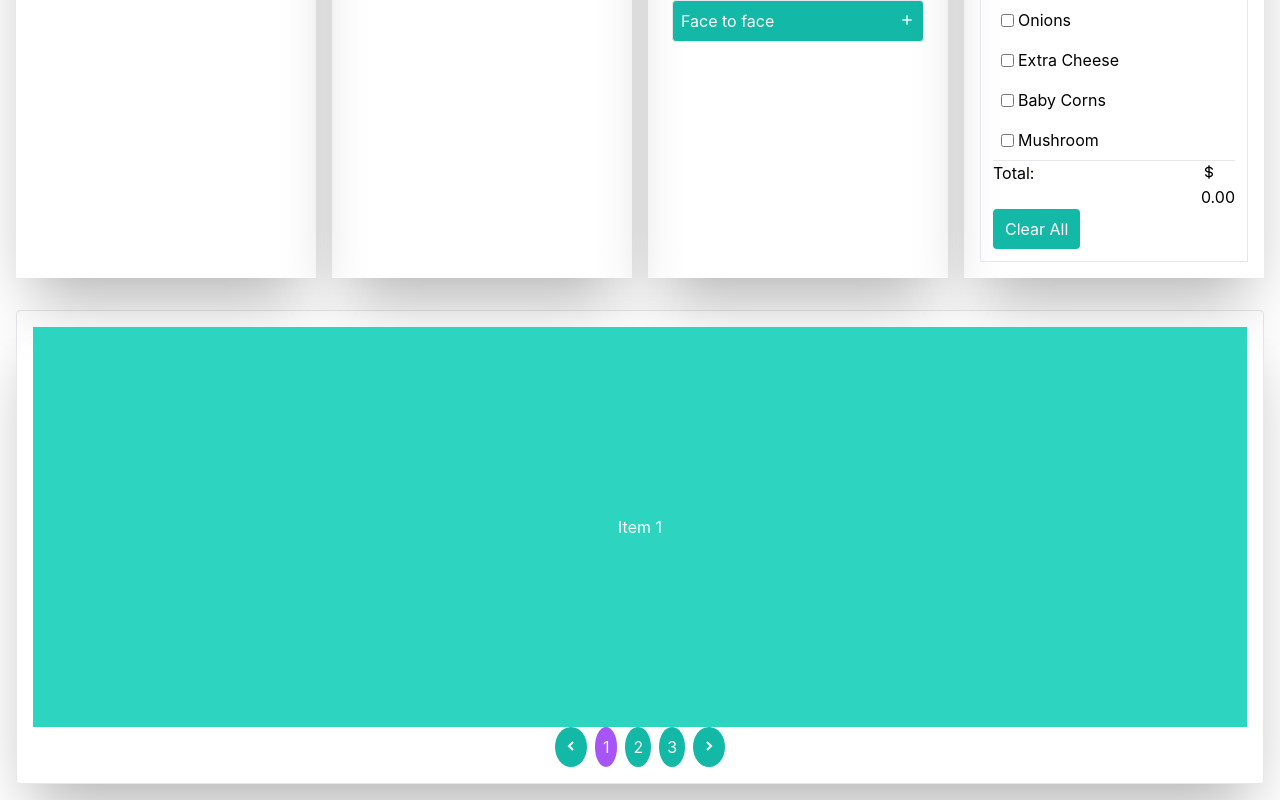
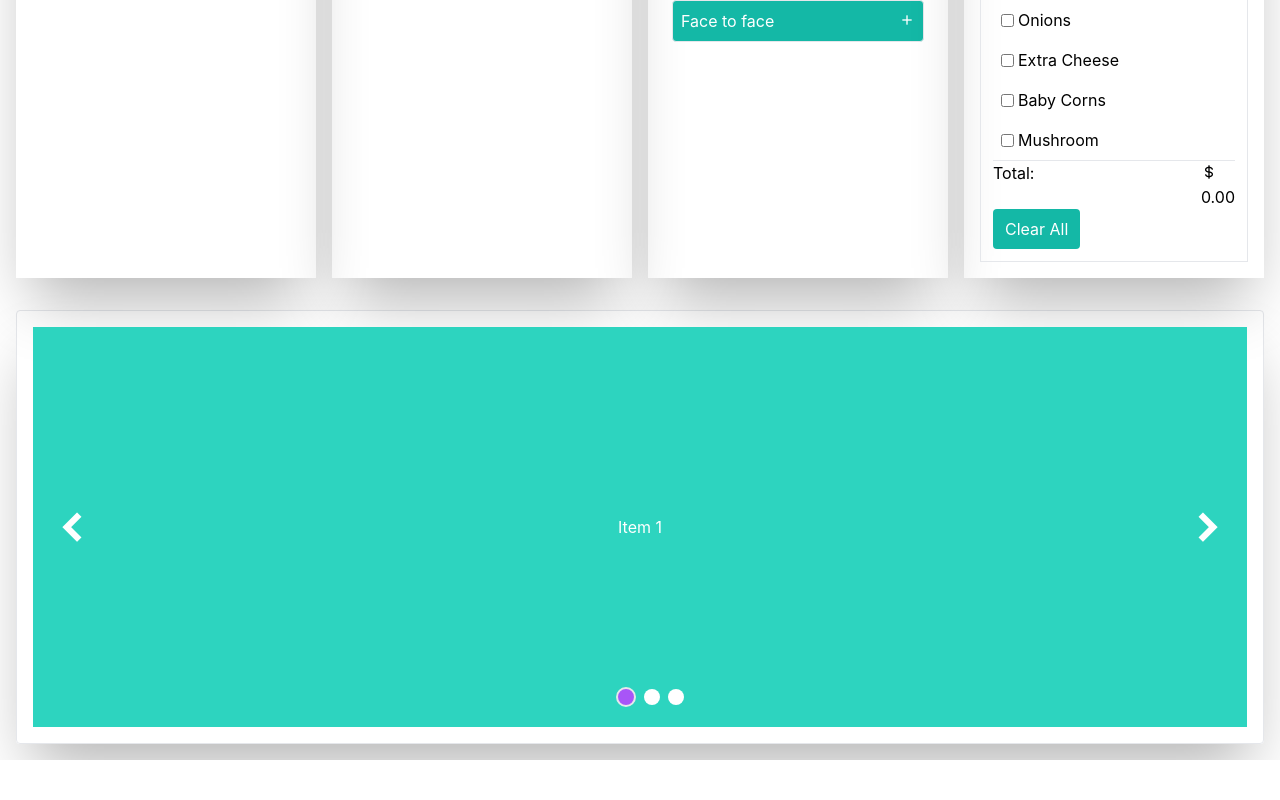
Before and after one commit to DanielMagar/ReactComponentApp, a React (Create React App) app: page / in a window 1280 px wide. Shown: the part 474-1274 px from the top of the page. After the commit the page ends 1234 px from the top, so only its background shows below. Built offline with nearby package versions, Linux system fonts and the light colour scheme.

Commit message:
carousel css

```diff
--- a/src/common/Carousel.jsx
+++ b/src/common/Carousel.jsx
@@ -1,4 +1,5 @@
-import React, { useState } from "react";
+import React, { useState, useEffect } from "react";
+import "boxicons";
 
 export const CarouselItem = ({ children, width }) => {
   return (
@@ -18,16 +19,38 @@ const Carousel = ({ children }) => {
 
   // updating index for updating activeIndex state value to activate translate into 0, 100 and 200 respectively
   const updateIndex = (newIndex) => {
+    console.log("checking the new index", newIndex);
     if (newIndex < 0) {
+      newIndex = React.Children.count(children) - 1;
+    } else if (newIndex >= React.Children.count(children)) {
       newIndex = 0;
-    } else if (newIndex >= React.Children.count(children)) {
-      newIndex = React.Children.count(children) - 1;
     }
     setActiveIndex(newIndex);
   };
+  useEffect(() => {
+    setActiveIndex((state) => {
+      return state;
+    });
+  }, [activeIndex]);
   return (
     <>
-      <div className="overflow-hidden">
+      <div className="overflow-hidden relative">
+        <div className="absolute top-0 bottom-0 w-20 text-center  left-0 z-50  hover:bg-gradient-to-r from-[#00000067] to-[#0000002d] hover:transition-all duration-[0.3s]">
+          <div className="h-full w-full flex justify-center items-center">
+            <i
+              className="bx bxs-chevron-left text-[50px] text-white text-center cursor-pointer"
+              onClick={() => updateIndex(activeIndex - 1)}
+            ></i>
+          </div>
+        </div>
+        <div className="absolute top-0 bottom-0 w-20  text-center right-0 z-50 hover:bg-gradient-to-l from-[#00000067] to-[#0000002d]">
+          <div className="h-full w-full flex justify-center items-center">
+            <i
+              className="bx bxs-chevron-right text-[50px] text-white cursor-pointer"
+              onClick={() => updateIndex(activeIndex + 1)}
+            ></i>
+          </div>
+        </div>
         <div
           className={`whitespace-nowrap transition-all duration-[0.3s] -translate-x-[${
             activeIndex * 100
@@ -37,31 +60,19 @@ const Carousel = ({ children }) => {
             return React.cloneElement(child, { width: "100%" });
           })}
         </div>
-        <div className="flex items-center justify-center gap-2">
-          <button
-            className="bg-teal-500 p-2 rounded-[50%] text-white"
-            onClick={() => updateIndex(activeIndex - 1)}
-          >
-            <i className="bx bxs-chevron-left"></i>
-          </button>
+        <div className="flex items-center justify-center  gap-2 absolute top-[90%] left-[48%] z-10">
           {React.Children.map(children, (child, index) => {
             return (
               <button
                 className={`p-2 rounded-[80%] text-white active:bg-purple-500 ${
-                  index === activeIndex ? "bg-purple-500" : "bg-teal-500"
-                }`}
+                  index === activeIndex ? "border-2 bg-purple-500" : "bg-white"
+                } justify-center items-center`}
                 onClick={() => updateIndex(index)}
               >
-                {index + 1}
+                {/* {index + 1} */}
               </button>
             );
           })}
-          <button
-            className="bg-teal-500 p-2 rounded-[50%] text-white"
-            onClick={() => updateIndex(activeIndex + 1)}
-          >
-            <i className="bx bxs-chevron-right"></i>
-          </button>
         </div>
       </div>
     </>
--- a/src/common/MultiCheckbox.jsx
+++ b/src/common/MultiCheckbox.jsx
@@ -1,6 +1,7 @@
 import React, { useEffect, useState } from "react";
 import { useRecoilState } from "recoil";
 import MultiCheckAtom from "../recoil/MultiCheckAtom";
+import "boxicons";
 
 const MultiCheckbox = () => {
   const [items, setItems] = useRecoilState(MultiCheckAtom);
--- a/src/components/Rcomp1.jsx
+++ b/src/components/Rcomp1.jsx
@@ -3,6 +3,7 @@ import Accordian from "../common/Accordian";
 import { Dropdown } from "../common/Dropdown";
 import DropdownWithSearch from "../common/DropdownWithSearch";
 import MultiCheckbox from "../common/MultiCheckbox";
+import "boxicons";
 
 const Rcomp1 = () => {
   return (
--- a/src/components/Rcomp2.jsx
+++ b/src/components/Rcomp2.jsx
@@ -1,5 +1,6 @@
 import React from "react";
 import Carousel, { CarouselItem } from "../common/Carousel";
+import "boxicons";
 
 const Rcomp2 = () => {
   return (
```
